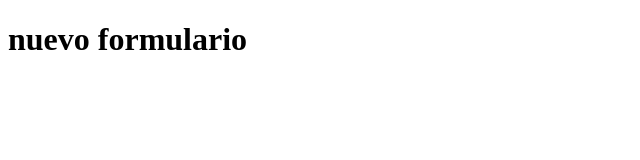
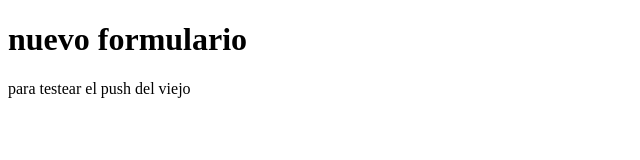
Before and after one commit to aaronszt/experimetosnashe, a plain HTML site: page index.html in a window 1280 px wide. Shown: the whole page, without its empty margins (0-640 px from the left). Drawn offline with Linux system fonts and the light colour scheme.

Commit message:
test chodra

```diff
--- a/index.html
+++ b/index.html
@@ -7,5 +7,6 @@
 </head>
 <body>
 <h1>nuevo formulario</h1>
+<p>para testear el push del viejo</p>
 </body>
 </html>
```
